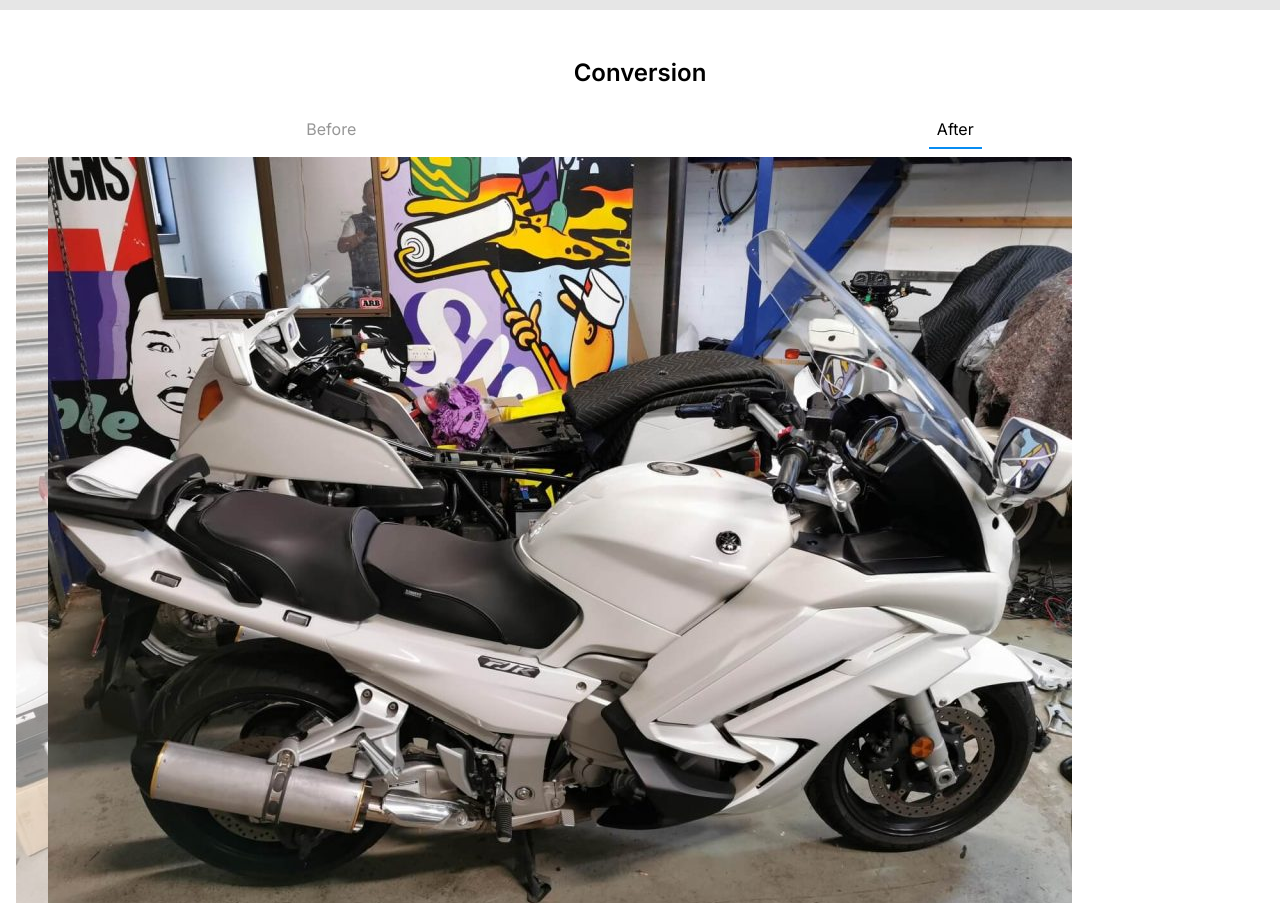
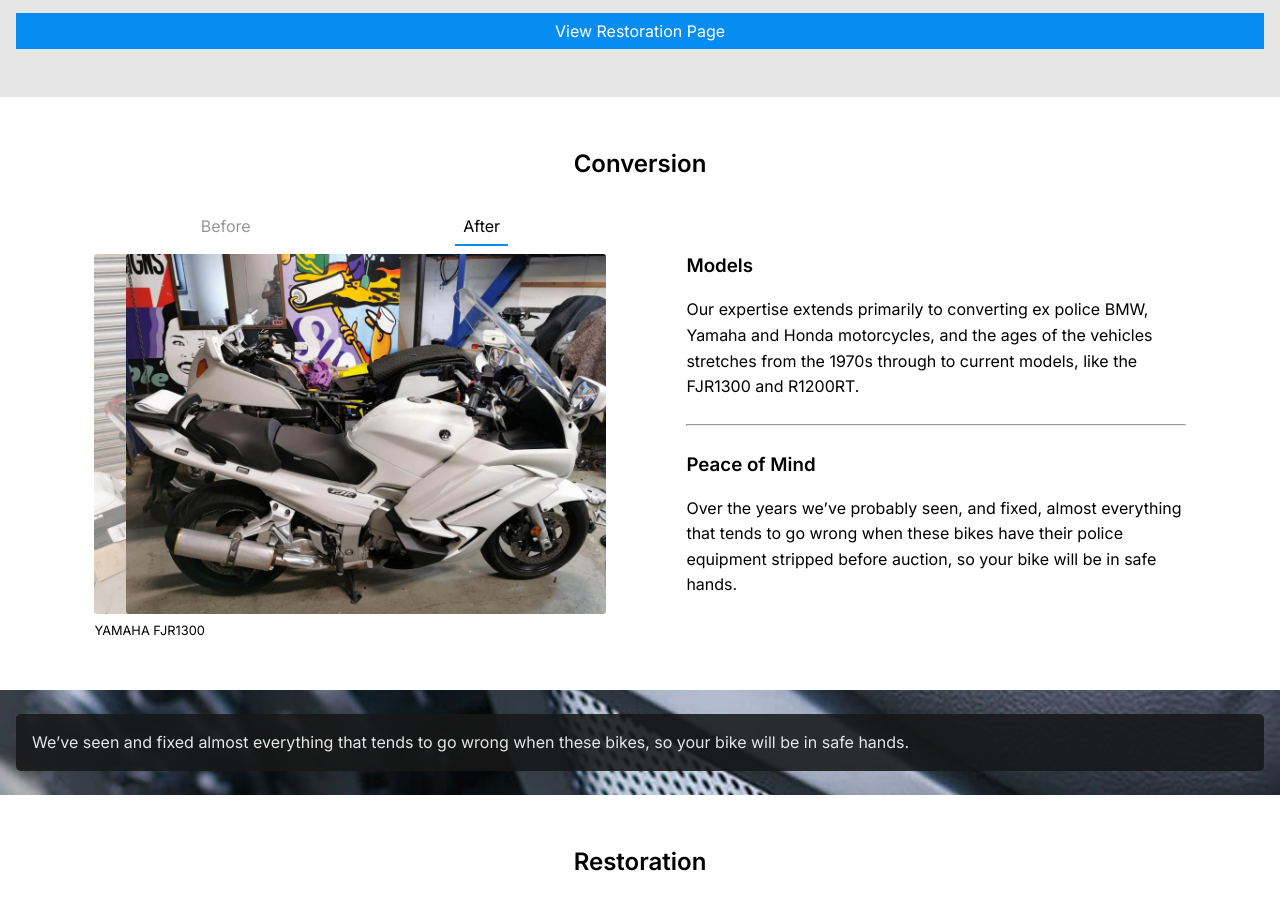
Before and after one commit to Angus-Munro/Police-Bikes-.com-.au, a plain HTML site: page index.html in a window 1280 px wide. Shown: the part 900-1803 px from the top of the page. Drawn offline with nearby package versions, Linux system fonts and the light colour scheme.

Commit message:
Correcting html markup and css class styling for before-after sections

```diff
--- a/index.html
+++ b/index.html
@@ -150,7 +150,9 @@
 				<div
 					class="conversion__before-after-content-wrapper before-after-content-wrapper"
 				>
-					<div class="conversion__before-after-image-tab-section before-after-image-tab-section">
+					<div
+						class="conversion__before-after-image-tab-section before-after-image-tab-section"
+					>
 						<ul class="conversion__before-after-list before-after-list">
 							<li class="before-after-list-item">
 								<button
@@ -192,14 +194,18 @@
 							<h3 class="conversion__models-header description-content__header">
 								Models
 							</h3>
-							<p class="conversion__models-text description-content__text">
+							<p
+								class="conversion__models-description-content-text before-after-description-content__text description-content__text"
+							>
 								Our expertise extends primarily to converting ex police BMW,
 								Yamaha and Honda motorcycles, and the ages of the vehicles
 								stretches from the 1970s through to current models, like the
 								FJR1300 and R1200RT.
 							</p>
 						</div>
-						<hr class="conversion__divider line-divider" />
+						<hr
+							class="conversion__unstyled-divider unstyled-horizontal-divider"
+						/>
 						<div class="conversion__peace-of-mind description-content">
 							<h3
 								class="conversion__peace-of-mind-header description-content__header"
@@ -207,7 +213,7 @@
 								Peace of Mind
 							</h3>
 							<p
-								class="conversion__peace-of-mind-text description-content__text"
+								class="conversion__peace-of-mind-description-content-text before-after-description-content__text description-content__text"
 							>
 								Over the years we’ve probably seen, and fixed, almost everything
 								that tends to go wrong when these bikes have their police
@@ -290,7 +296,9 @@
 						<li class="authentic-equipment-list__item">
 							<div class="authentic-equipment-list__item-number-design">
 								<div class="authentic-equipment-list__item-number">01</div>
-								<div class="authentic-equipment-list__item-unstyled-vertical-divider unstyled-divider unstyled-vertical-divider"></div>
+								<div
+									class="authentic-equipment-list__item-unstyled-vertical-divider unstyled-divider unstyled-vertical-divider"
+								></div>
 							</div>
 							<div class="authentic-equipment-list__item-text-design">
 								<div
@@ -304,7 +312,9 @@
 						<li class="authentic-equipment-list__item">
 							<div class="authentic-equipment-list__item-number-design">
 								<div class="authentic-equipment-list__item-number">02</div>
-								<div class="authentic-equipment-list__item-unstyled-vertical-divider unstyled-divider unstyled-vertical-divider"></div>
+								<div
+									class="authentic-equipment-list__item-unstyled-vertical-divider unstyled-divider unstyled-vertical-divider"
+								></div>
 							</div>
 							<div class="authentic-equipment-list__item-text-design">
 								<div
@@ -318,7 +328,9 @@
 						<li class="authentic-equipment-list__item">
 							<div class="authentic-equipment-list__item-number-design">
 								<div class="authentic-equipment-list__item-number">03</div>
-								<div class="authentic-equipment-list__item-unstyled-vertical-divider unstyled-divider unstyled-vertical-divider"></div>
+								<div
+									class="authentic-equipment-list__item-unstyled-vertical-divider unstyled-divider unstyled-vertical-divider"
+								></div>
 							</div>
 							<div class="authentic-equipment-list__item-text-design">
 								<div
@@ -330,7 +342,9 @@
 						<li class="authentic-equipment-list__item">
 							<div class="authentic-equipment-list__item-number-design">
 								<div class="authentic-equipment-list__item-number">04</div>
-								<div class="authentic-equipment-list__item-unstyled-vertical-divider unstyled-divider unstyled-vertical-divider"></div>
+								<div
+									class="authentic-equipment-list__item-unstyled-vertical-divider unstyled-divider unstyled-vertical-divider"
+								></div>
 							</div>
 							<div class="authentic-equipment-list__item-text-design">
 								<div
--- a/styles/input.scss
+++ b/styles/input.scss
@@ -7,18 +7,17 @@
 
 @import "partials/vendors/flaticon";
 
+@import "partials/layout/intro";
+@import "partials/layout/navbar";
+@import "partials/layout/description-content";
+@import "partials/layout/footer";
+
 @import "partials/components/before-after";
 @import "partials/components/buttons";
 @import "partials/components/dividers";
 @import "partials/components/icons";
 @import "partials/components/hamburger";
 @import "partials/components/dropdown-triangle";
-@import "partials/components/styled-divider";
-
-@import "partials/layout/intro";
-@import "partials/layout/navbar";
-@import "partials/layout/description-content";
-@import "partials/layout/footer";
 
 @import "partials/pages/home";
 @import "partials/pages/conversion";
--- a/styles/partials/base/_base.scss
+++ b/styles/partials/base/_base.scss
@@ -1,6 +1,7 @@
 // || Typography
 body {
 	font-family: $font-family;
+	line-height: 1.6;
 }
 
 h1,
--- a/styles/partials/components/_before-after.scss
+++ b/styles/partials/components/_before-after.scss
@@ -1,3 +1,21 @@
+.before-after-content-wrapper {
+	display: flex;
+	flex-direction: column;
+	align-items: center;
+	gap: 2rem;
+}
+@include for-tablet-landscape-up {
+	.before-after-content-wrapper {
+		flex-direction: row;
+		justify-content: center;
+		gap: 5rem;
+	}
+}
+
+.before-after-image-tab-section {
+	max-width: 512px;
+}
+
 // Before-after Buttons
 .before-after-list {
 	display: flex;
@@ -54,3 +72,20 @@
 	top: 0;
 	left: 2rem;
 }
+
+// Description Content
+.description-content-wrapper {
+	display: flex;
+	flex-direction: column;
+	gap: 1rem;
+	max-width: 42rem;
+}
+@include for-tablet-landscape-up {
+	.description-content-wrapper {
+		max-width: 40%;
+	}
+}
+
+.before-after-description-content__text {
+	margin-bottom: 0;
+}
--- a/styles/partials/components/_styled-divider.scss
+++ /dev/null
@@ -1,3 +0,0 @@
-.styled-divider {
-	visibility: hidden;
-}
--- a/styles/partials/utils/_mixins.scss
+++ b/styles/partials/utils/_mixins.scss
@@ -23,6 +23,10 @@
 //  Section Padding
 @mixin padding-section($topBottom: 3rem, $leftRight: 1rem) {
 	padding: $topBottom $leftRight;
+
+	// @include for-tablet-landscape-up {
+	// 	padding: ($topBottom * 2) ($leftRight * 2);
+	// }
 }
 
 // Image Background styles
```
Also changed, not shown: conversion.html (+23 -19 lines), honda-gallery.html (+3 -3 lines), restoration.html (+3 -3 lines), yamaha-gallery.html (+5 -5 lines), styles/output.css, 1 other file.
